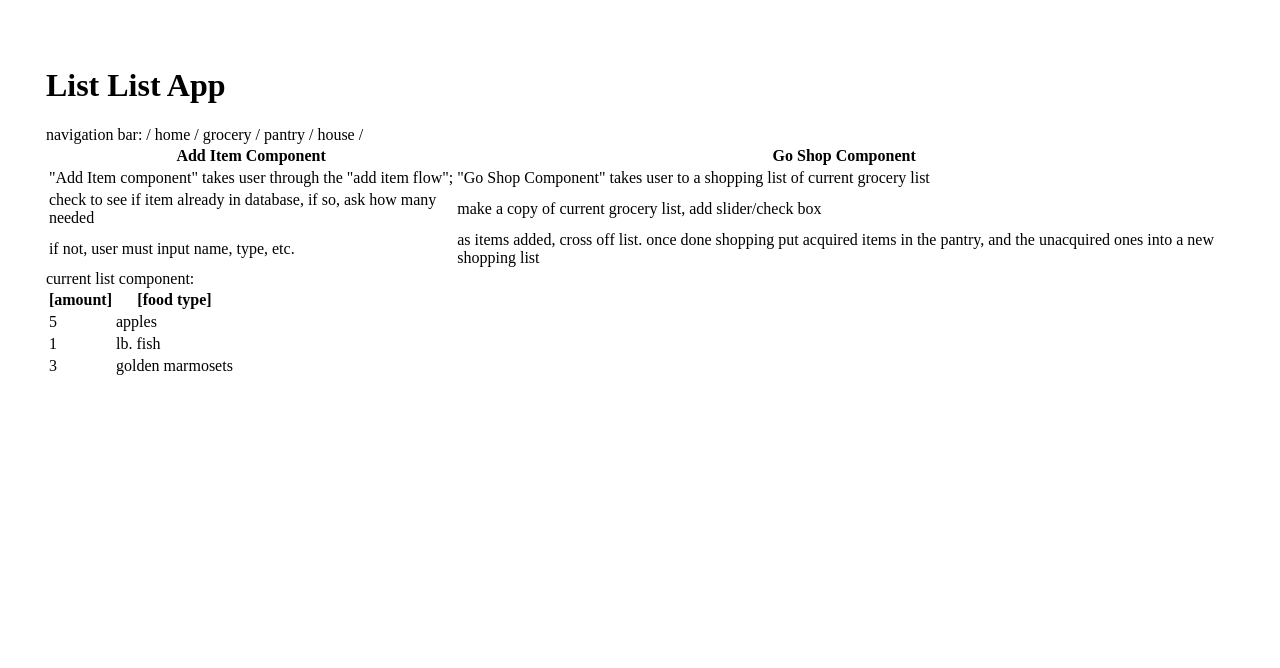
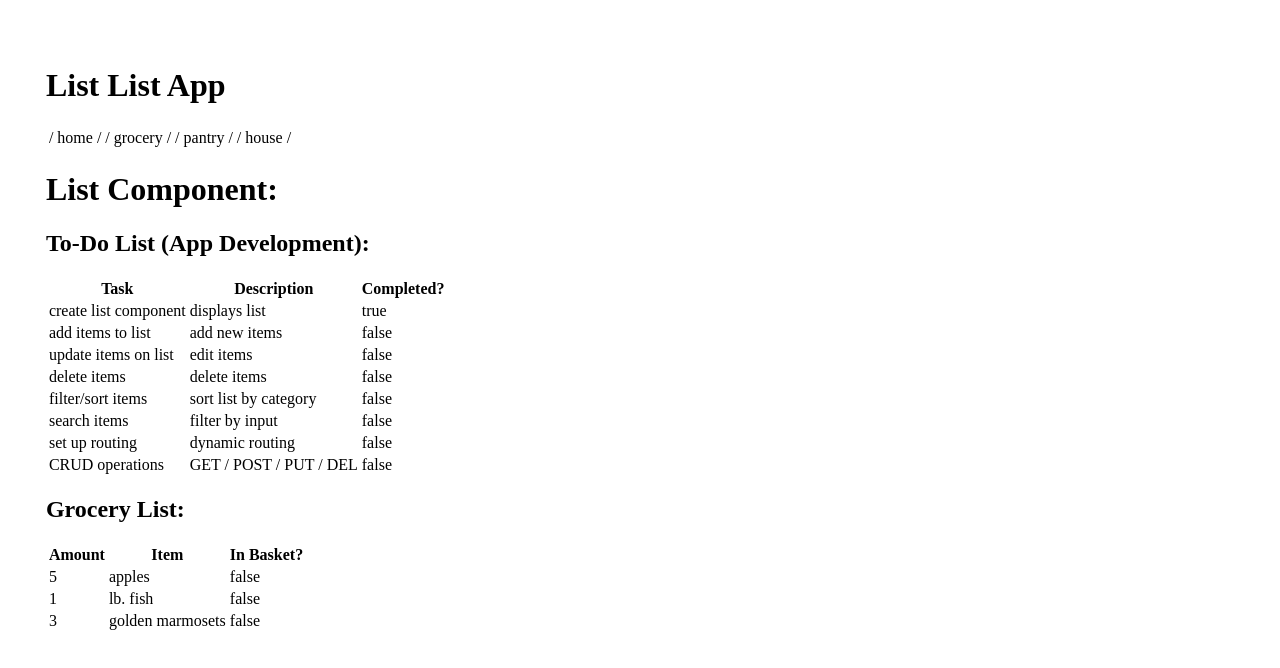
Before and after one commit to tompsherman/listlist_fe_type, an Angular app: page / in a window 1280 px wide. Shown: the top 668 px of the page. Built offline with nearby package versions, Linux system fonts and the light colour scheme.

Commit message:
created navbar and list components, populated with fake data

```diff
--- a/src/app/app.component.html
+++ b/src/app/app.component.html
@@ -1,51 +1,5 @@
 <div style="padding: 3%">
   <h1>List List App</h1>
-  <div>navigation bar: / home / grocery / pantry / house /</div>
-  <table>
-    <tr>
-      <th>Add Item Component</th>
-      <th>Go Shop Component</th>
-    </tr>
-    <tr>
-      <td>"Add Item component" takes user through the "add item flow";</td>
-      <td>
-        "Go Shop Component" takes user to a shopping list of current grocery
-        list
-      </td>
-    </tr>
-    <tr>
-      <td>
-        check to see if item already in database, if so, ask how many needed
-      </td>
-      <td>make a copy of current grocery list, add slider/check box</td>
-    </tr>
-    <tr>
-      <td>if not, user must input name, type, etc.</td>
-      <td>
-        as items added, cross off list. once done shopping put acquired items in
-        the pantry, and the unacquired ones into a new shopping list
-      </td>
-    </tr>
-  </table>
-  <div>
-    current list component:
-    <table>
-      <tr>
-        <th>[amount]</th>
-        <th>[food type]</th>
-      </tr>
-      <tr>
-        <td>5</td>
-        <td>apples</td>
-      </tr>
-      <tr>
-        <td>1</td>
-        <td>lb. fish</td>
-      </tr>
-      <tr>
-        <td>3</td>
-        <td>golden marmosets</td>
-      </tr>
-    </table>
-  </div>
+  <nav></nav>
+  <list></list>
 </div>
--- /dev/null
+++ b/src/app/list/list.component.html
@@ -0,0 +1,30 @@
+<div>
+  <h1>List Component:</h1>
+  <h2>To-Do List (App Development):</h2>
+  <table>
+    <tr>
+      <th>Task</th>
+      <th>Description</th>
+      <th>Completed?</th>
+    </tr>
+    <tr *ngFor="let item of todoItems">
+      <td>{{ item.task }}</td>
+      <td>{{ item.description }}</td>
+      <td>{{ item.completed }}</td>
+    </tr>
+  </table>
+
+  <h2>Grocery List:</h2>
+  <table>
+    <tr>
+      <th>Amount</th>
+      <th>Item</th>
+      <th>In Basket?</th>
+    </tr>
+    <tr *ngFor="let item of groceryItems">
+      <td>{{ item.amount }}</td>
+      <td>{{ item.item }}</td>
+      <td>{{ item.completed }}</td>
+    </tr>
+  </table>
+</div>
--- /dev/null
+++ b/src/app/list/list.component.ts
@@ -0,0 +1,51 @@
+import { Component } from '@angular/core';
+
+@Component({
+  selector: 'list',
+  templateUrl: './list.component.html',
+  // styleUrls:
+})
+export class ListComponent {
+  // groceryItems:[] = []
+
+  groceryItems = [
+    { amount: 5, item: 'apples', completed: false },
+    { amount: 1, item: 'lb. fish', completed: false },
+    { amount: 3, item: 'golden marmosets', completed: false },
+  ];
+
+  todoItems = [
+    {
+      task: 'create list component',
+      description: 'displays list ',
+      completed: true,
+    },
+    {
+      task: 'add items to list',
+      description: 'add new items',
+      completed: false,
+    },
+    {
+      task: 'update items on list',
+      description: 'edit items',
+      completed: false,
+    },
+    { task: 'delete items', description: 'delete items', completed: false },
+    {
+      task: 'filter/sort items',
+      description: 'sort list by category',
+      completed: false,
+    },
+    { task: 'search items', description: 'filter by input', completed: false },
+    {
+      task: 'set up routing',
+      description: 'dynamic routing',
+      completed: false,
+    },
+    {
+      task: 'CRUD operations',
+      description: 'GET / POST / PUT / DEL',
+      completed: false,
+    },
+  ];
+}
--- /dev/null
+++ b/src/app/navigation/nav.component.html
@@ -0,0 +1,6 @@
+<table>
+  <td>/ home /</td>
+  <td>/ grocery /</td>
+  <td>/ pantry /</td>
+  <td>/ house /</td>
+</table>
```
Also changed, not shown: src/app/app.module.ts (+7 -9 lines), src/app/navigation/nav.component.ts (added, +7 -0 lines).
